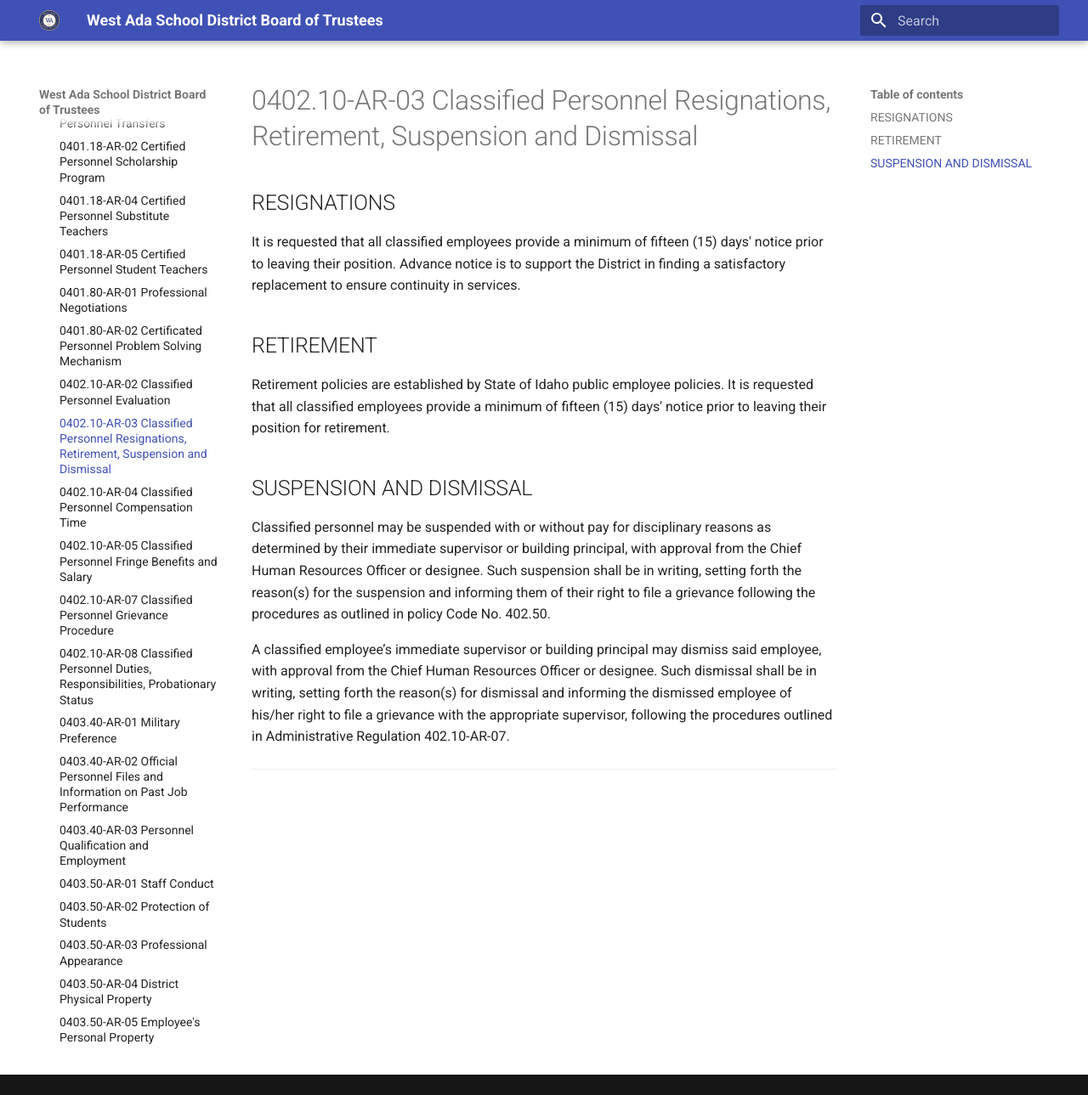
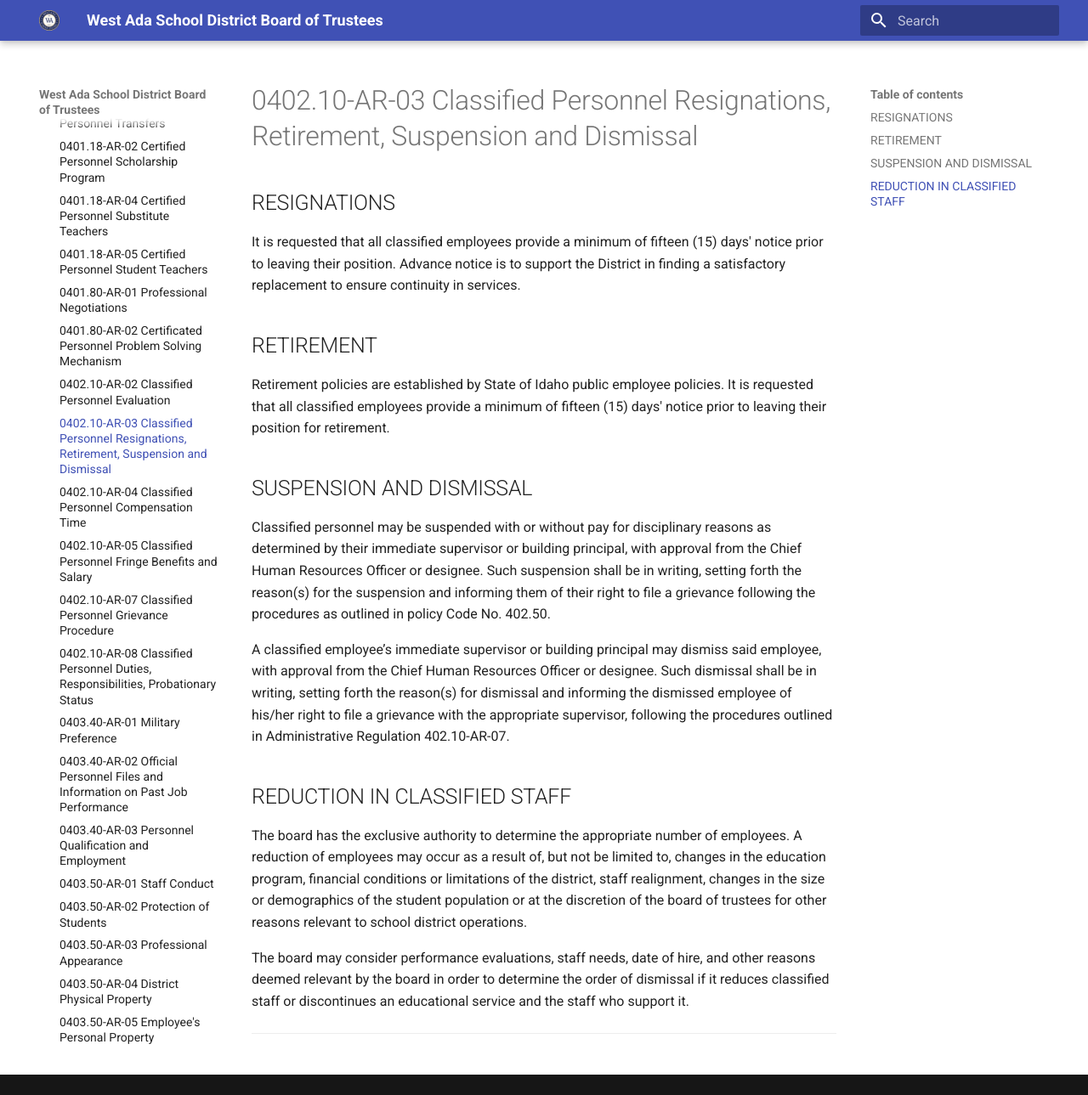
Before and after one commit to westada/section-400-hr-policy-review, an MkDocs documentation site: the page built from docs/regulations/0400-Staff/0402.10-AR-03.md, in a window 1280 px wide and 1289 px high. Shown: the whole window at 85% size. Built offline with MkDocs 1.6.1 and Material for MkDocs 9.7.7, drawn with Linux system fonts in a browser that asks for light colours.

Commit message:
Update 0402.10-AR-03.md
Re-add process for reduction in classified staff

```diff
--- a/docs/regulations/0400-Staff/0402.10-AR-03.md
+++ b/docs/regulations/0400-Staff/0402.10-AR-03.md
@@ -17,3 +17,9 @@ Retirement policies are established by State of Idaho public employee policies.
 Classified personnel may be suspended with or without pay for disciplinary reasons as determined by their immediate supervisor or building principal, with approval from the Chief Human Resources Officer or designee.  Such suspension shall be in writing, setting forth the reason(s) for the suspension and informing them of their right to file a grievance following the procedures as outlined in policy Code No. 402.50.
 
 A classified employee’s immediate supervisor or building principal may dismiss said employee, with approval from the Chief Human Resources Officer or designee.  Such dismissal shall be in writing, setting forth the reason(s) for dismissal and informing the dismissed employee of his/her right to file a grievance with the appropriate supervisor, following the procedures outlined in Administrative Regulation 402.10-AR-07.
+
+## REDUCTION IN CLASSIFIED STAFF
+
+The board has the exclusive authority to determine the appropriate number of employees. A reduction of employees may occur as a result of, but not be limited to, changes in the education program, financial conditions or limitations of the district, staff realignment, changes in the size or demographics of the student population or at the discretion of the board of trustees for other reasons relevant to school district operations.
+
+The board may consider performance evaluations, staff needs, date of hire, and other reasons deemed relevant by the board in order to determine the order of dismissal if it reduces classified staff or discontinues an educational service and the staff who support it.
```
